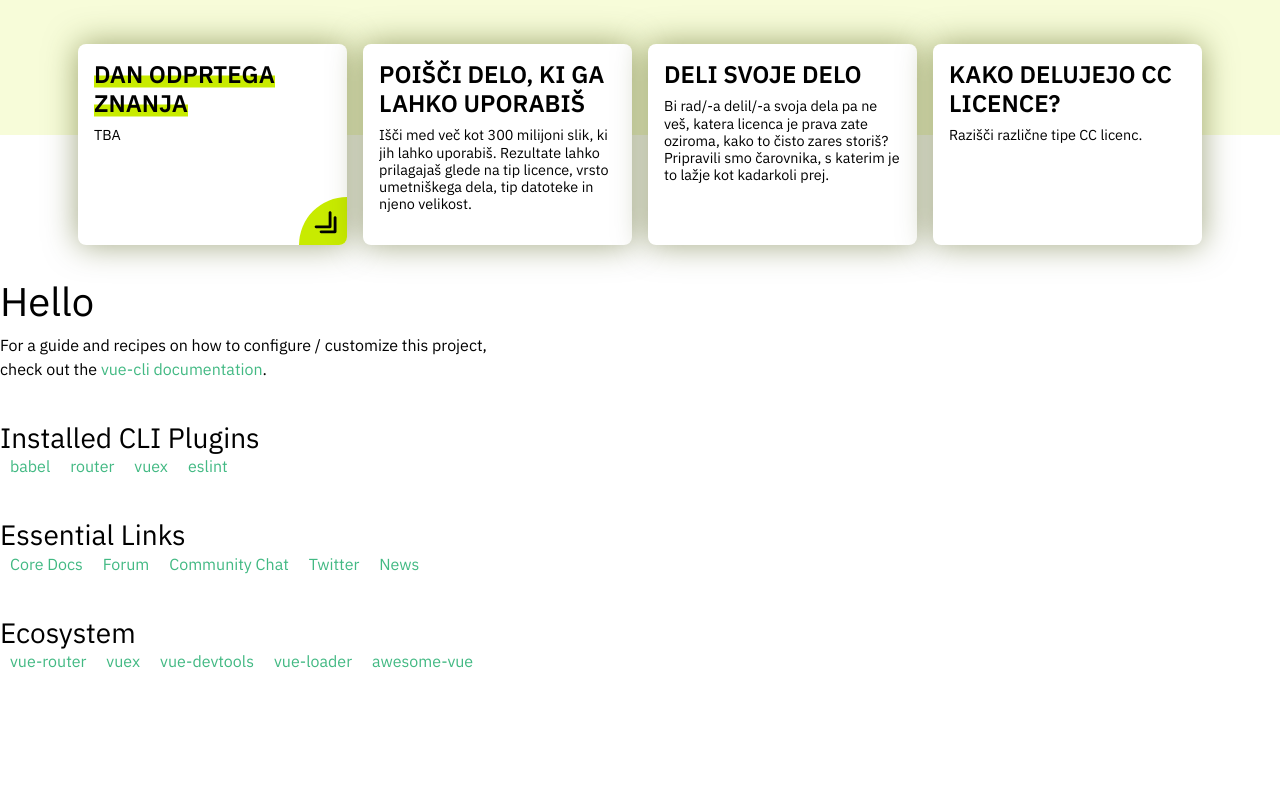
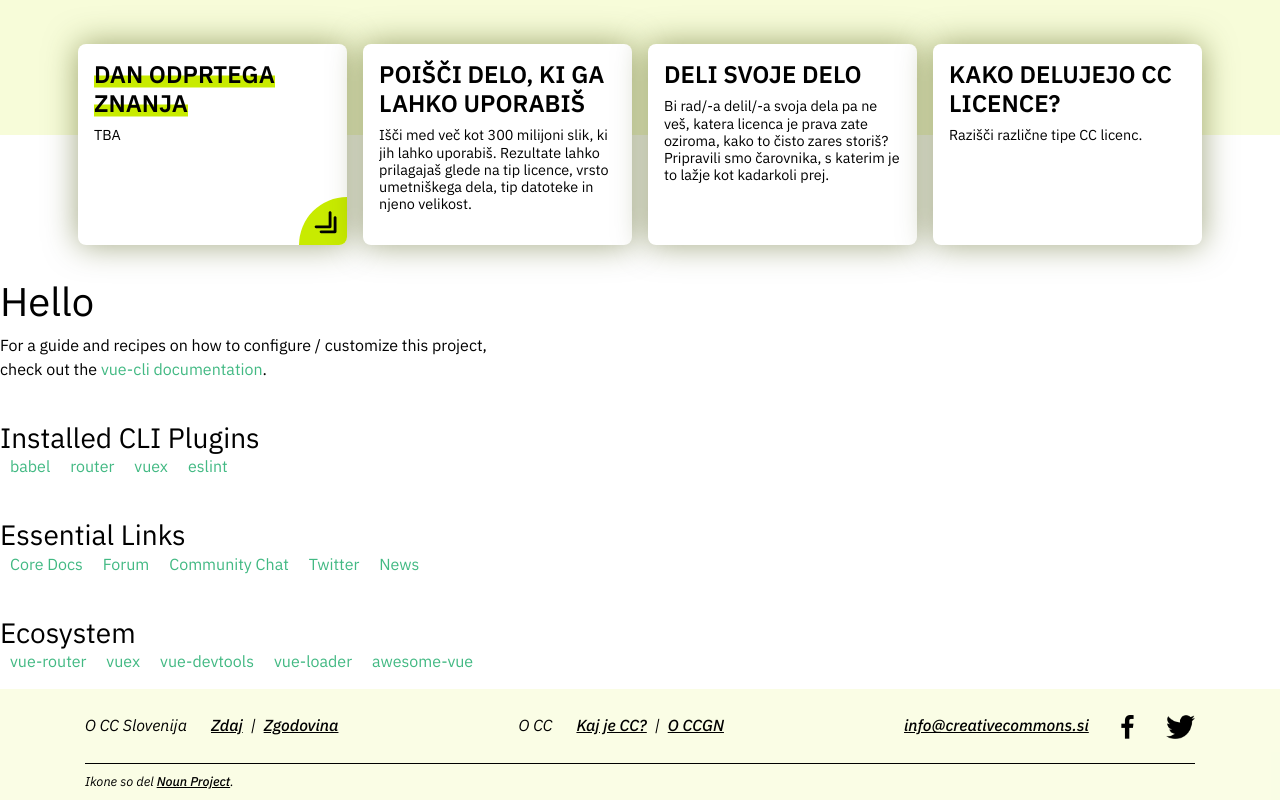
Before and after one commit to danesjenovdan/creativecommons.si, a Vue app: page / in a window 1280 px wide. Shown: the part 265-1065 px from the top of the page. Before the commit the page ends 954 px from the top, so only its background shows below. Built offline with nearby package versions, Linux system fonts and the light colour scheme.

Commit message:
Footer component

```diff
--- a/src/App.vue
+++ b/src/App.vue
@@ -57,12 +57,24 @@
       </b-row>
     </b-container>
     <router-view/>
+    <Footer/>
   </div>
 </template>
 
+<script>
+import Footer from '@/components/Footer.vue';
+
+export default {
+  name: 'App',
+  components: {
+    Footer,
+  },
+};
+</script>
+
 <style lang="scss">
 
-@import url('https://fonts.googleapis.com/css2?family=IBM+Plex+Sans:ital,wght@0,400;0,600;1,500&display=swap');
+@import url('https://fonts.googleapis.com/css2?family=IBM+Plex+Sans:ital,wght@0,400;0,600;1,400;1,500&display=swap');
 
 #app {
   font-family: 'IBM Plex Sans', sans-serif;;
--- /dev/null
+++ b/src/components/Footer.vue
@@ -0,0 +1,73 @@
+<template>
+  <b-container fluid="true" class="footer">
+    <b-container>
+      <b-row class="py-4 justify-content-between">
+        <div>
+          <span class="pr-4">O CC Slovenija</span>
+          <router-link to="/isci">Zdaj</router-link>
+          <span class="px-2">|</span>
+          <router-link to="/isci">Zgodovina</router-link>
+        </div>
+        <div>
+          <span class="pr-4">O CC</span>
+          <router-link to="/isci">Kaj je CC?</router-link>
+          <span class="px-2">|</span>
+          <router-link to="/isci">O CCGN</router-link>
+        </div>
+        <div>
+          <a href="mailto:info@creativecommons.si" >info@creativecommons.si</a>
+          <a href="/"><img src="../assets/facebook.png" alt="Facebook icon"></a>
+          <a href="/"><img src="../assets/twitter.png" alt="Twitter icon"></a>
+        </div>
+      </b-row>
+      <hr class="px-4">
+      <b-row class="pt-2 pb-2">
+        <span class="footnote">Ikone so del <a href="/">Noun Project</a>.</span>
+      </b-row>
+    </b-container>
+  </b-container>
+</template>
+
+<script>
+export default {
+  name: 'Footer',
+};
+</script>
+
+<style scoped lang="scss">
+
+.footer {
+  background-color: rgba(200,235,0,0.1);
+
+  .row {
+    padding: 0 15px;
+  }
+
+  span {
+    font-style: italic;
+    //padding-right: 15px;
+    //padding-left: 15px;
+  }
+
+  a {
+    font-style: italic;
+    font-weight: 500;
+    text-decoration: underline;
+    color: black;
+  }
+
+  hr {
+    margin: 0;
+    border-color: black;
+  }
+
+  .footnote {
+    font-size: 0.8rem;
+  }
+
+  img {
+    max-height: 1.5rem;
+    margin-left: 2rem;
+  }
+}
+</style>
```
Also changed, not shown: src/assets/facebook.png (added), src/assets/twitter.png (added).
